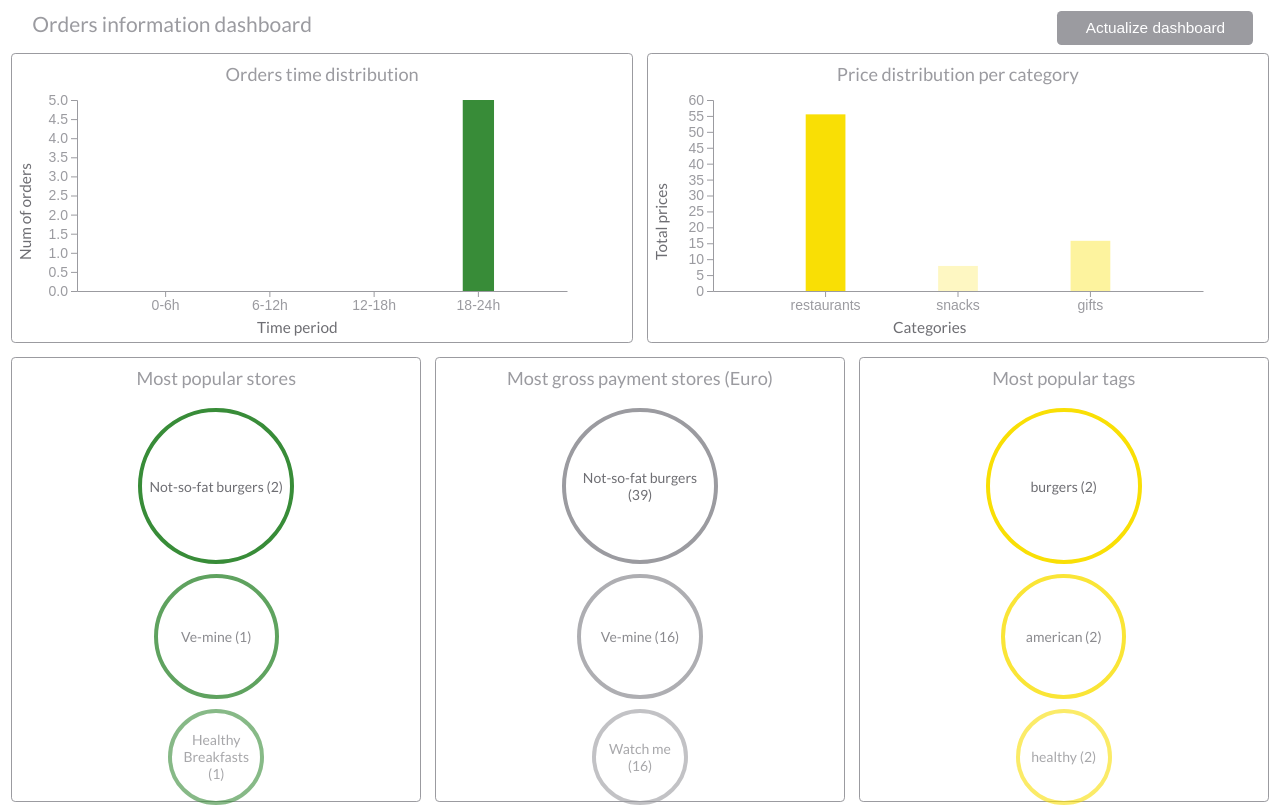
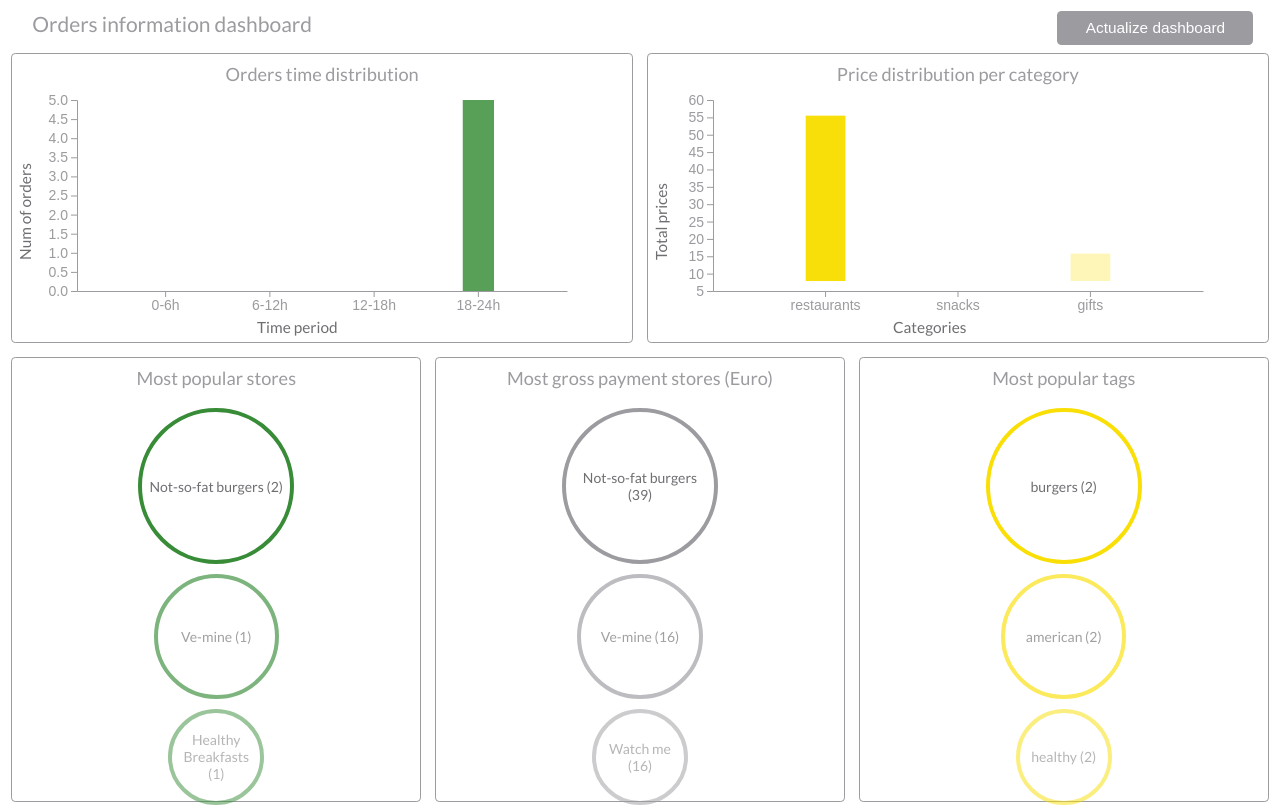
Before and after one commit to pascal2833/BasicVueDashboard, a Vue app: page /#/ in a window 1280 px wide. Built offline with nearby package versions, Linux system fonts and the light colour scheme.

Commit message:
Improve data representation

```diff
--- a/src/components/DistributionGraph/DistributionGraph.vue
+++ b/src/components/DistributionGraph/DistributionGraph.vue
@@ -41,7 +41,8 @@ export default {
       const widthSvg = window.document.getElementById(this.idSvgContainer).offsetWidth
       const heightSvg = window.document.getElementById(this.idSvgContainer).offsetHeight
       const margin = ({top: 6, right: 0, bottom: 45, left: 65})
-      const dataMax = d3.max(data.map(function (d) { return d.yAxeData }))
+      const dataMin = d3.min(data.map(d => d.yAxeData))
+      const dataMax = d3.max(data.map(d => d.yAxeData))
 
       const svg = d3.select(`#${this.idSvg}`)
 
@@ -51,7 +52,7 @@ export default {
         .range([margin.left, widthSvg - margin.left - margin.right])
         .padding(0.7)
       const yScale = d3.scaleLinear()
-        .domain([0, d3.max(data, d => d.yAxeData)]).nice()
+        .domain([dataMin, dataMax]).nice()
         .range([heightSvg - margin.bottom, margin.top])
 
       // Add graph and axes:
@@ -60,9 +61,9 @@ export default {
         .attr('fill', this.graphColor)
         .attr('x', d => xScale(d.xAxeData))
         .attr('y', d => yScale(d.yAxeData))
-        .attr('height', d => yScale(0) - yScale(d.yAxeData))
+        .attr('height', d => yScale(dataMin) - yScale(d.yAxeData))
         .attr('width', xScale.bandwidth())
-        .attr('opacity', d => d.yAxeData / dataMax + 0.1)
+        .attr('opacity', d => d.yAxeData / (dataMax + 1))
 
       const xAxis = g => g
         .attr('transform', `translate(0,${heightSvg - margin.bottom})`)
@@ -97,6 +98,8 @@ export default {
   },
   watch: {
     drawGraphsWithNewData: function () {
+      const svg = d3.select(`#${this.idSvg}`)
+      svg.selectAll('*').remove()
       this.drawGraph(this.data)
     }
   }
--- a/src/components/Home/Home.vue
+++ b/src/components/Home/Home.vue
@@ -119,10 +119,16 @@ export default {
         this.setDrawGraphsWithNewDataMutation()
       }
     }, millisecondsToCreateInitialOrders)
-    setInterval(() => { // Add one order each X seconds.
+    // Add one order each X seconds:
+    setInterval(() => {
       const orderData = generateOrder(new Date())
       this.setData4AllGraphs(orderData)
     }, millisecondsToAddOrders)
+    // Refresh automaticaly each 2':
+    setInterval(() => {
+      console.log('Refresh automaticaly !!!')
+      this.setDrawGraphsWithNewDataMutation()
+    }, 2 * 1000 * 60)
   }
 }
 </script>
--- a/src/components/MostImportantGraph/MostImportantGraph.css
+++ b/src/components/MostImportantGraph/MostImportantGraph.css
@@ -56,7 +56,7 @@
   min-width: .7em;
   max-height: 500px;
   min-height: .7em;
-  opacity: .8; }
+  opacity: .65; }
 
 .circle-size-3 {
   width: calc(calc(100vh - 36vh - 1em - 0.8em * 3 - 1.5em)/6);
@@ -65,6 +65,6 @@
   min-width: .7em;
   max-height: 500px;
   min-height: .7em;
-  opacity: .6; }
+  opacity: .5; }
 
 /*# sourceMappingURL=MostImportantGraph.css.map */
--- a/src/components/MostImportantGraph/MostImportantGraph.scss
+++ b/src/components/MostImportantGraph/MostImportantGraph.scss
@@ -56,7 +56,7 @@
   min-width: .7em;
   max-height: 500px;
   min-height: .7em;
-  opacity: .8;
+  opacity: .65;
 }
 .circle-size-3 {
   width: calc(#{$mostImportant-graph-height}/6);
@@ -65,5 +65,5 @@
   min-width: .7em;
   max-height: 500px;
   min-height: .7em;
-  opacity: .6;
+  opacity: .5;
 }
```
Also changed, not shown: 1 other file (tests, documents, lock files or other folders).
